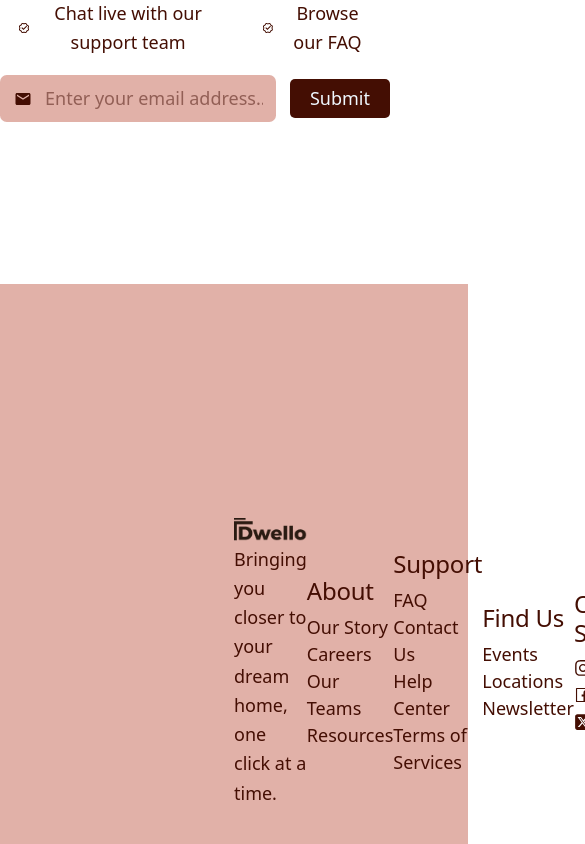
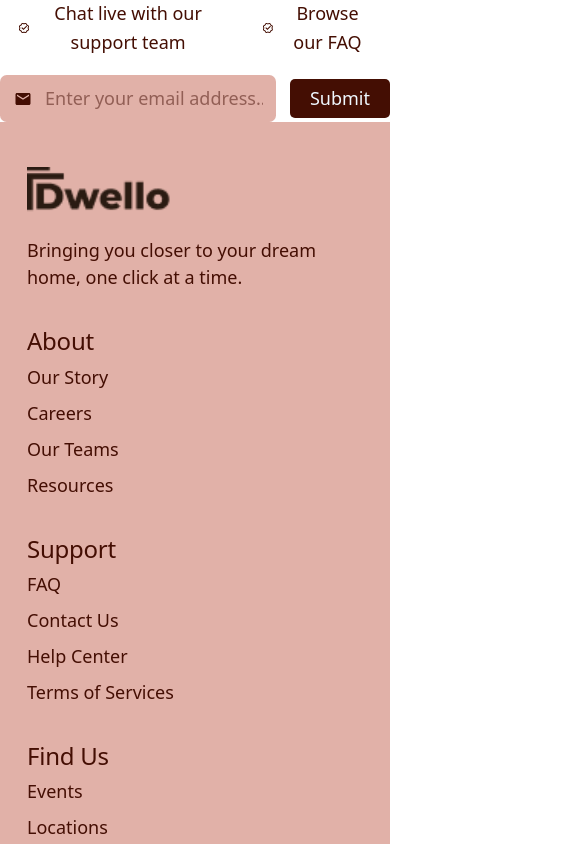
Before and after one commit to hafsamuktar011-crypto/Dream-home-clone, a React app: page / in a window 390 px wide. Shown: the part 6600-7444 px from the top of the page, 585 px wide, since content can reach past the window. Built offline with nearby package versions, Linux system fonts and the light colour scheme; the HTML template or start-up script is replaced by a standard one.

Commit message:
refactor: improve footer responsiveness

```diff
--- a/src/components/Footer.jsx
+++ b/src/components/Footer.jsx
@@ -19,26 +19,45 @@ const footerLink = {
 
 function Footer() {
   return (
-    <footer className='flex justify-between items-center mt-36 p-52 bg-[#E1B1A8] h-full'>
+    <footer className="bg-[#E1B1A8] w-full px-6 py-10">
 
-      <div className='leading-relaxed'>
-        <img src={logo} alt="Dwello logo" />
-        <p>
+  <div className="
+    max-w-7xl mx-auto
+    grid grid-cols-1
+    md:grid-cols-2
+    lg:grid-cols-5
+    gap-8
+  ">
+
+    <div className="lg:col-span-2">
+      <img
+        src={logo}
+        alt="Dwello logo"
+        className="w-32"
+      />
+
+      <p className="mt-4 max-w-sm break-words">
         Bringing you closer to your dream home, one click at a time.
       </p>
     </div>
 
     {Object.entries(footerLink).map(([category, items]) => (
-        <div key={category}>
+      <div key={category} className="w-full">
 
-          <h2>{category}</h2>
+        <h2 className="font-bold mb-4">
+          {category}
+        </h2>
 
-          <ul>
+        <ul className="space-y-2">
+
           {items.map((item) => (
             <li key={item}>
 
               {category === "Our Socials" ? (
-                  <a href="" className="flex items-center gap-2">
+                <a
+                  href=""
+                  className="flex items-center gap-2"
+                >
                   {icons[item]}
                   <span>{item}</span>
                 </a>
@@ -50,10 +69,13 @@ function Footer() {
 
             </li>
           ))}
+
         </ul>
 
       </div>
     ))}
+
+  </div>
 
 </footer>
   )
```
Also changed, not shown: src/sources/Group 15 (2).png (added). Lines whose indentation alone changed are shown as unchanged.
